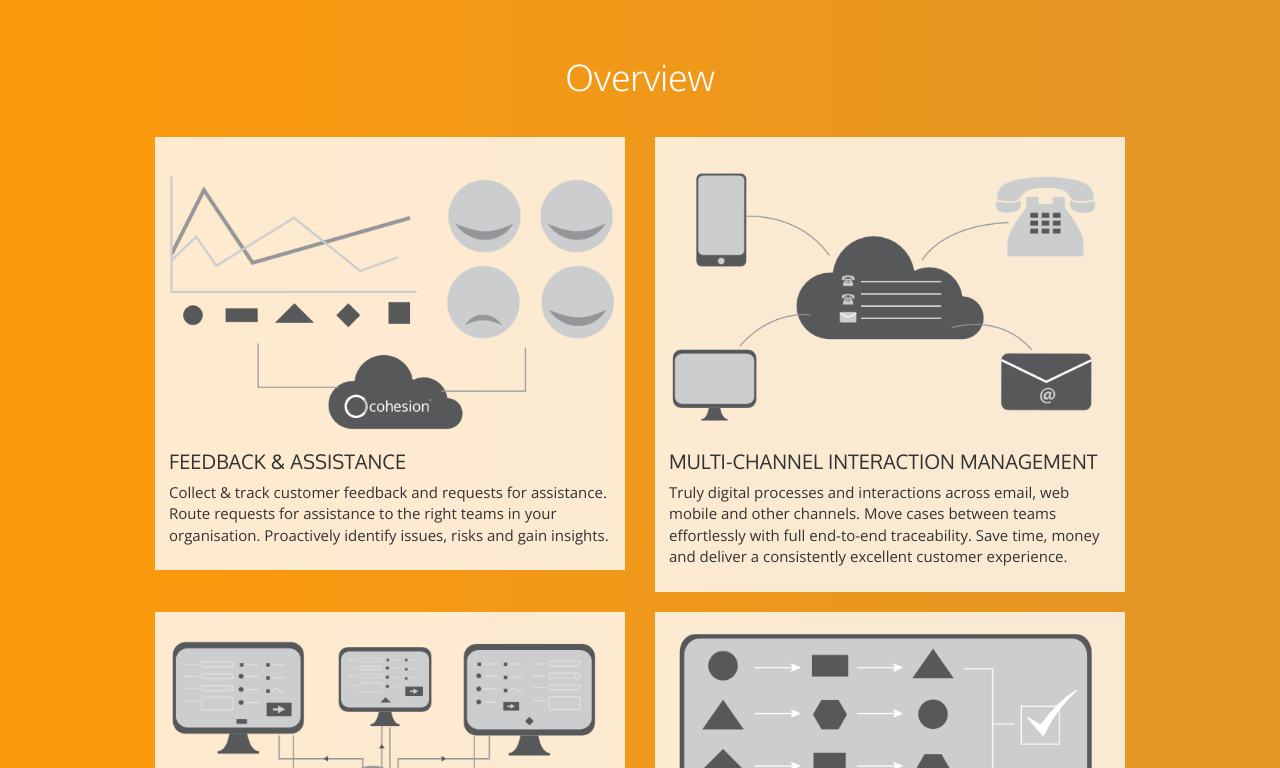
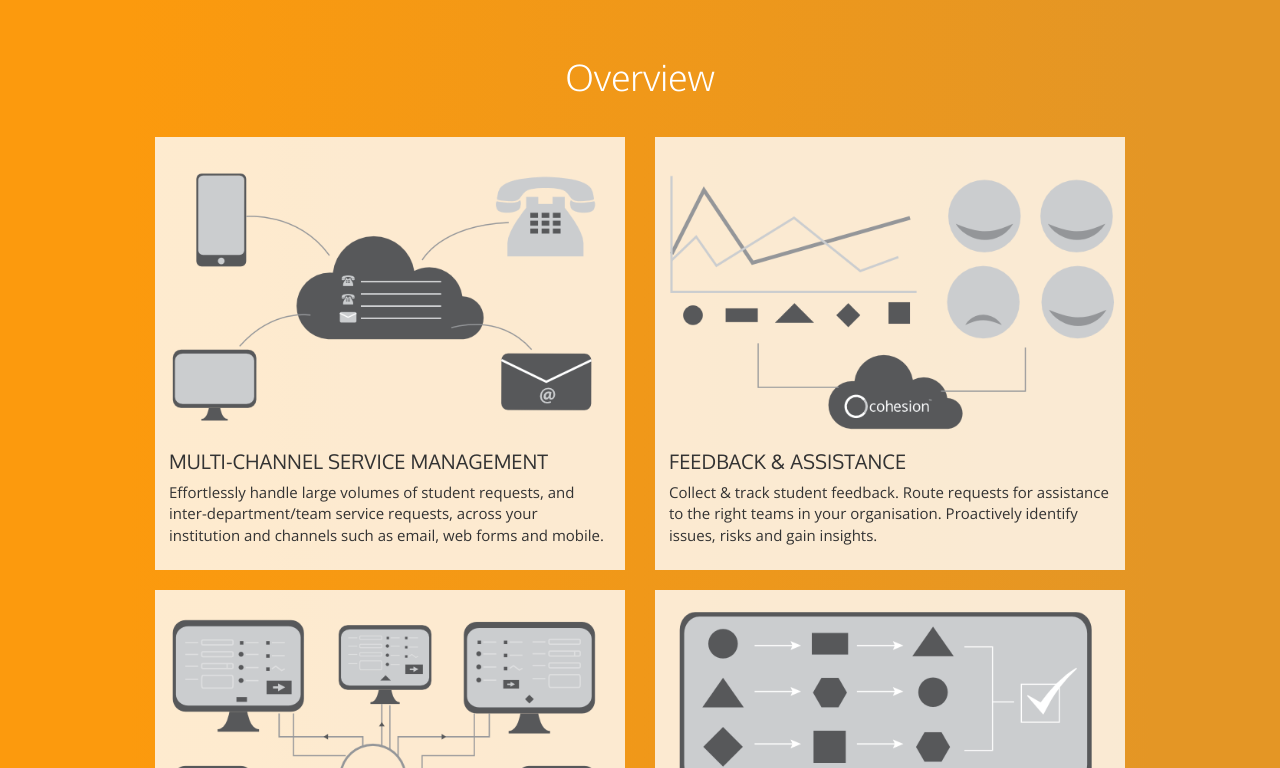
Before and after one commit to cohesion-website/cohesion-website.github.io, a plain HTML site: page education/index.html in a window 1280 px wide. Shown: the part 689-1457 px from the top of the page. Drawn offline with nearby package versions, Linux system fonts and the light colour scheme.

Commit message:
Improve clarity

```diff
--- a/education/index.html
+++ b/education/index.html
@@ -95,19 +95,19 @@
 						<div class="row">
 							<div class="col-sm-6">
 								<div class="thumbnail">
-									<img src="../assets/images/reports-satisfaction-ratings.png" alt="">
+									<img src="../assets/images/interaction-management.png" alt="">
 									<div class="caption">
-										<h3>FEEDBACK &amp; ASSISTANCE</h3>
-										<p>Collect &amp; track customer feedback and requests for assistance. Route requests for assistance to the right teams in your organisation. Proactively identify issues, risks and gain insights.</p>
+										<h3>MULTI-CHANNEL SERVICE MANAGEMENT</h3>
+										<p>Effortlessly handle large volumes of student requests, and inter-department/team service requests, across your institution and channels such as email, web forms and mobile.</p>
 									</div>
 								</div>
 							</div>
 							<div class="col-sm-6">
 								<div class="thumbnail">
-									<img src="../assets/images/interaction-management.png" alt="">
+									<img src="../assets/images/reports-satisfaction-ratings.png" alt="">
 									<div class="caption">
-										<h3>MULTI-CHANNEL INTERACTION MANAGEMENT</h3>
-										<p>Truly digital processes and interactions across email, web mobile and other channels. Move cases between teams effortlessly with full end-to-end traceability. Save time, money and deliver a consistently excellent customer experience.</p>
+										<h3>FEEDBACK &amp; ASSISTANCE</h3>
+										<p>Collect &amp; track student feedback. Route requests for assistance to the right teams in your organisation. Proactively identify issues, risks and gain insights.</p>
 									</div>
 								</div>
 							</div>
```
Also changed, not shown: business/index.html (+6 -6 lines), index.html (+6 -6 lines).
